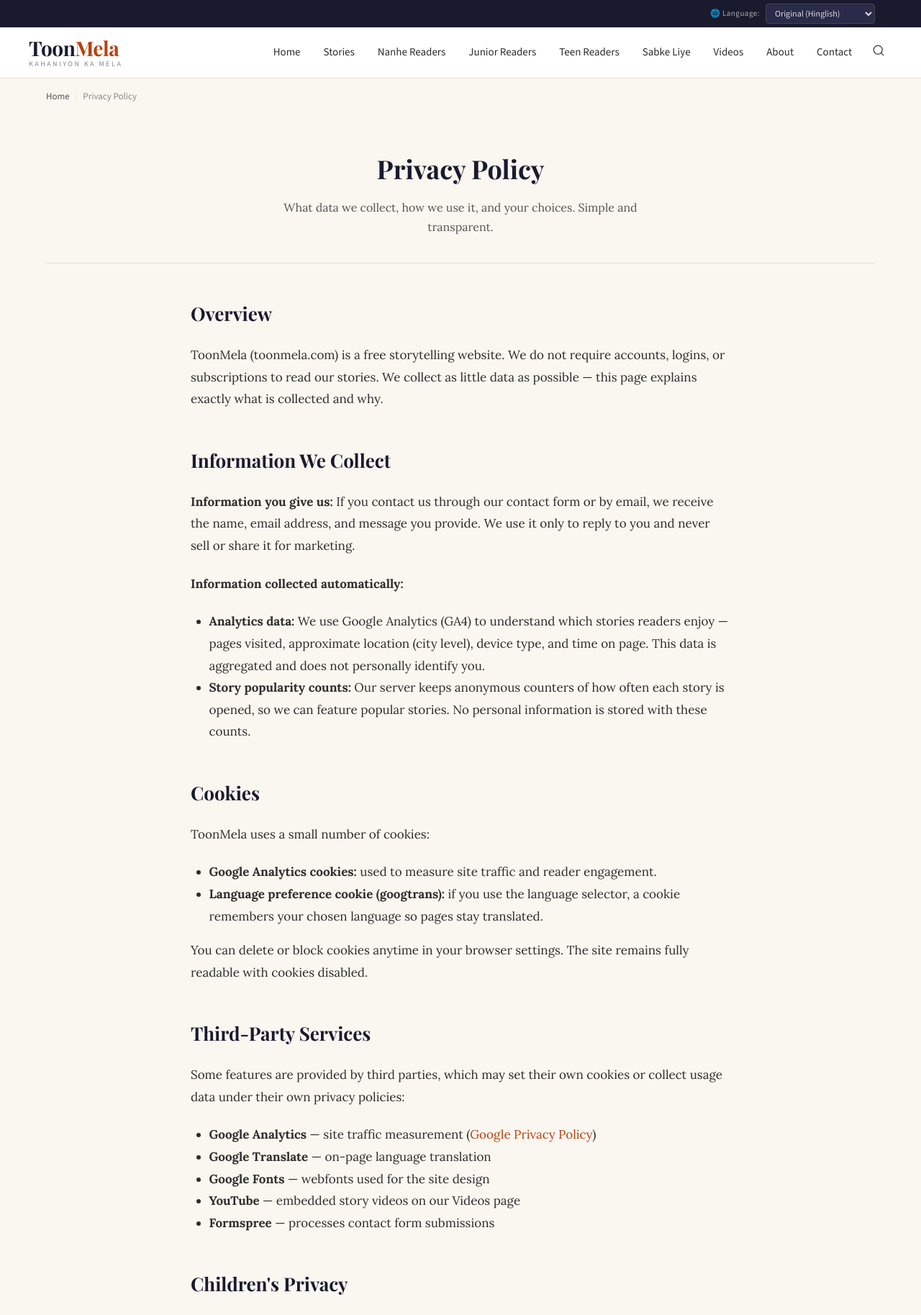
After one commit to davindersingh9516-lgtm/toonmela-, a PHP site: page /privacy-policy.php in a window 1280 px wide. The commit adds this page. Shown: the top 1827 px of the page at 72% size. Run offline with PHP 8.4, Linux system fonts and the light colour scheme; some libraries are stand-ins or nearby versions.

Commit message:
Fix Semrush audit errors: add privacy policy page, self-canonicals, story cleanup
- Add privacy-policy.php (footer linked to it on every page but file
  never existed - caused 48 broken internal link errors + 1 4xx)
- Add self-referencing canonical URLs to contact.php and all 4 age
  pages (canonicals fell back to homepage - 5 incorrect sitemap pages)
- Remove stray Chinese characters from rickshaw-wale-chacha story

Co-Authored-By: Claude Fable 5 <noreply@anthropic.com>

```diff
--- a/age/junior-readers.php
+++ b/age/junior-readers.php
@@ -5,6 +5,7 @@ $info = get_age_groups()[$age_slug];
 $stories = get_stories_by_age($age_slug);
 $page_title = $info['label'] . ' (' . $info['range'] . ') - Moral Stories | ToonMela';
 $page_desc = $info['desc'] . '. ToonMela par ' . $info['label'] . ' ke liye best moral stories padhein.';
+$page_url = 'https://toonmela.com/age/' . $age_slug . '.php';
 require_once __DIR__ . '/../includes/header.php';
 ?>
 
--- a/age/nanhe-readers.php
+++ b/age/nanhe-readers.php
@@ -5,6 +5,7 @@ $info = get_age_groups()[$age_slug];
 $stories = get_stories_by_age($age_slug);
 $page_title = $info['label'] . ' (' . $info['range'] . ') - Moral Stories | ToonMela';
 $page_desc = $info['desc'] . '. ToonMela par ' . $info['label'] . ' ke liye best moral stories padhein.';
+$page_url = 'https://toonmela.com/age/' . $age_slug . '.php';
 require_once __DIR__ . '/../includes/header.php';
 ?>
 
--- a/age/sabke-liye.php
+++ b/age/sabke-liye.php
@@ -5,6 +5,7 @@ $info = get_age_groups()[$age_slug];
 $stories = get_stories_by_age($age_slug);
 $page_title = $info['label'] . ' (' . $info['range'] . ') - Moral Stories | ToonMela';
 $page_desc = $info['desc'] . '. ToonMela par ' . $info['label'] . ' ke liye best moral stories padhein.';
+$page_url = 'https://toonmela.com/age/' . $age_slug . '.php';
 require_once __DIR__ . '/../includes/header.php';
 ?>
 
--- a/age/teen-readers.php
+++ b/age/teen-readers.php
@@ -5,6 +5,7 @@ $info = get_age_groups()[$age_slug];
 $stories = get_stories_by_age($age_slug);
 $page_title = $info['label'] . ' (' . $info['range'] . ') - Moral Stories | ToonMela';
 $page_desc = $info['desc'] . '. ToonMela par ' . $info['label'] . ' ke liye best moral stories padhein.';
+$page_url = 'https://toonmela.com/age/' . $age_slug . '.php';
 require_once __DIR__ . '/../includes/header.php';
 ?>
 
--- a/contact.php
+++ b/contact.php
@@ -3,6 +3,7 @@ require_once __DIR__ . '/includes/functions.php';
 $active_page = 'contact';
 $page_title = 'Contact Us | ToonMela';
 $page_desc = 'ToonMela se contact karein. Sawaal, suggestion ya feedback - hum sunna chahte hain aapki baat.';
+$page_url = 'https://toonmela.com/contact.php';
 require_once __DIR__ . '/includes/header.php';
 ?>
 
--- /dev/null
+++ b/privacy-policy.php
@@ -0,0 +1,91 @@
+<?php
+require_once __DIR__ . '/includes/functions.php';
+$page_title = 'Privacy Policy | ToonMela';
+$page_desc = 'ToonMela privacy policy: what data we collect, how we use cookies and analytics, third-party services, and children\'s privacy. Simple and transparent.';
+$page_url = 'https://toonmela.com/privacy-policy.php';
+$keywords = 'toonmela privacy policy, cookies policy, data protection, children privacy';
+$page_schema = [
+    '@context' => 'https://schema.org',
+    '@type' => 'WebPage',
+    'name' => 'Privacy Policy | ToonMela',
+    'description' => 'Full privacy policy of ToonMela - data collection, cookies, analytics, third-party services, and children\'s privacy.',
+    'url' => 'https://toonmela.com/privacy-policy.php',
+    'publisher' => [
+        '@type' => 'Organization',
+        'name' => 'ToonMela',
+        'url' => 'https://toonmela.com/',
+        'logo' => ['@type' => 'ImageObject', 'url' => 'https://toonmela.com/favicon.png'],
+    ],
+    'dateModified' => '2026-07-10',
+    'inLanguage' => 'en',
+];
+require_once __DIR__ . '/includes/header.php';
+?>
+
+<div class="container">
+    <nav class="breadcrumbs"><a href="<?php echo SITE_URL; ?>">Home</a><span class="sep">/</span><span>Privacy Policy</span></nav>
+</div>
+
+<div class="page">
+    <div class="container">
+        <div class="page-head">
+            <h1>Privacy Policy</h1>
+            <p>What data we collect, how we use it, and your choices. Simple and transparent.</p>
+        </div>
+
+        <div class="page-content">
+            <h2>Overview</h2>
+            <p>ToonMela (toonmela.com) is a free storytelling website. We do not require accounts, logins, or subscriptions to read our stories. We collect as little data as possible — this page explains exactly what is collected and why.</p>
+
+            <h2>Information We Collect</h2>
+            <p><strong>Information you give us:</strong> If you contact us through our contact form or by email, we receive the name, email address, and message you provide. We use it only to reply to you and never sell or share it for marketing.</p>
+            <p><strong>Information collected automatically:</strong></p>
+            <ul style="list-style:disc;padding-left:1.5em;margin:1em 0;">
+                <li><strong>Analytics data:</strong> We use Google Analytics (GA4) to understand which stories readers enjoy — pages visited, approximate location (city level), device type, and time on page. This data is aggregated and does not personally identify you.</li>
+                <li><strong>Story popularity counts:</strong> Our server keeps anonymous counters of how often each story is opened, so we can feature popular stories. No personal information is stored with these counts.</li>
+            </ul>
+
+            <h2>Cookies</h2>
+            <p>ToonMela uses a small number of cookies:</p>
+            <ul style="list-style:disc;padding-left:1.5em;margin:1em 0;">
+                <li><strong>Google Analytics cookies:</strong> used to measure site traffic and reader engagement.</li>
+                <li><strong>Language preference cookie (googtrans):</strong> if you use the language selector, a cookie remembers your chosen language so pages stay translated.</li>
+            </ul>
+            <p>You can delete or block cookies anytime in your browser settings. The site remains fully readable with cookies disabled.</p>
+
+            <h2>Third-Party Services</h2>
+            <p>Some features are provided by third parties, which may set their own cookies or collect usage data under their own privacy policies:</p>
+            <ul style="list-style:disc;padding-left:1.5em;margin:1em 0;">
+                <li><strong>Google Analytics</strong> — site traffic measurement (<a href="https://policies.google.com/privacy" target="_blank" rel="noopener">Google Privacy Policy</a>)</li>
+                <li><strong>Google Translate</strong> — on-page language translation</li>
+                <li><strong>Google Fonts</strong> — webfonts used for the site design</li>
+                <li><strong>YouTube</strong> — embedded story videos on our Videos page</li>
+                <li><strong>Formspree</strong> — processes contact form submissions</li>
+            </ul>
+
+            <h2>Children's Privacy</h2>
+            <p>Many of our stories are written for children, and we take children's privacy seriously. ToonMela does not knowingly collect personal information from children under 13. We have no accounts, comments, chat, or profile features. If you believe a child has sent us personal information (for example, through the contact form), please email us and we will delete it promptly.</p>
+
+            <h2>How We Use Data</h2>
+            <ul style="list-style:disc;padding-left:1.5em;margin:1em 0;">
+                <li>To understand which stories and age groups readers enjoy, so we can write better content</li>
+                <li>To feature popular stories on the homepage</li>
+                <li>To respond to messages you send us</li>
+            </ul>
+            <p>We do <strong>not</strong> sell, rent, or trade any reader data. We do not run third-party advertising networks on this site.</p>
+
+            <h2>Data Retention & Your Rights</h2>
+            <p>Contact emails are kept only as long as needed to handle your request. Analytics data is retained per Google Analytics' standard settings. You can ask us anytime to view or delete any personal information we hold about you by emailing <a href="mailto:operations@toonmela.com">operations@toonmela.com</a>.</p>
+
+            <h2>Changes to This Policy</h2>
+            <p>If we change how we handle data, we will update this page and the "last updated" date below.</p>
+
+            <h2>Contact</h2>
+            <p>Questions about privacy? Email <a href="mailto:operations@toonmela.com">operations@toonmela.com</a> or use our <a href="<?php echo SITE_URL; ?>contact.php">contact page</a>.</p>
+
+            <p style="margin-top:2em;font-style:italic;color:var(--text-muted);">Last updated: July 2026</p>
+        </div>
+    </div>
+</div>
+
+<?php require_once __DIR__ . '/includes/footer.php'; ?>
```
Also changed, not shown: stories/rickshaw-wale-chacha.php (+2 -2 lines).
